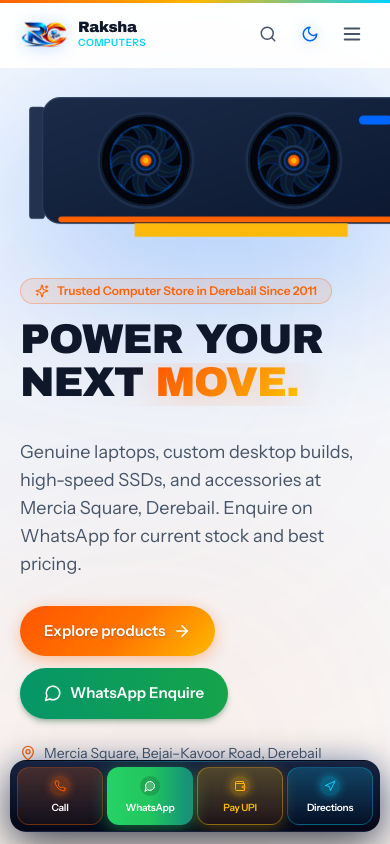
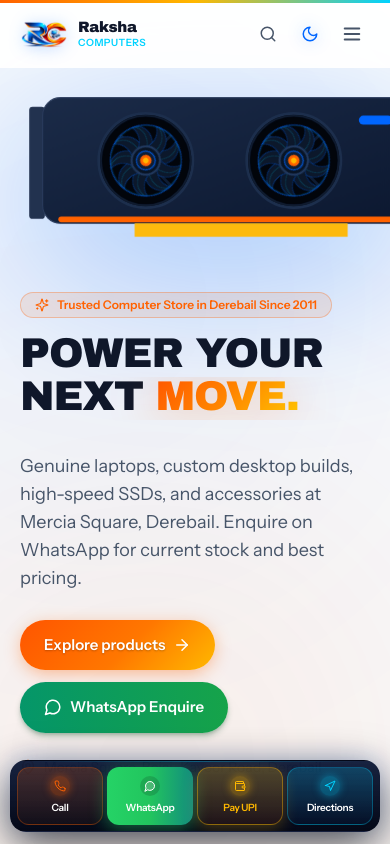
Before and after one commit to Chetannaik698/Raksha-Computers, a React (Vite) app: page / in a window 390 px wide. Shown: the top 844 px of the page. Built offline with nearby package versions, Linux system fonts and the light colour scheme; a web font is replaced by a local one.

Commit message:
Increase top margin on Trusted Computer Store badge for mobile

```diff
--- a/src/pages/Home.tsx
+++ b/src/pages/Home.tsx
@@ -64,7 +64,7 @@ export default function Home() {
         </motion.div>
 
         <div className="wrap w-full pt-[200px] sm:pt-[220px] md:pt-0">
-          <div className="mb-4 mt-3.5 sm:mt-4 md:mt-0 inline-flex items-center gap-2 rounded-full border border-orange/30 bg-orange/10 px-3.5 py-1 text-xs font-semibold text-orange dark:text-yellow">
+          <div className="mb-4 mt-7 sm:mt-8 md:mt-0 inline-flex items-center gap-2 rounded-full border border-orange/30 bg-orange/10 px-3.5 py-1 text-xs font-semibold text-orange dark:text-yellow">
             <Sparkles size={14} />
             <span>Trusted Computer Store in Derebail Since {SITE.establishedYear}</span>
           </div>
```
